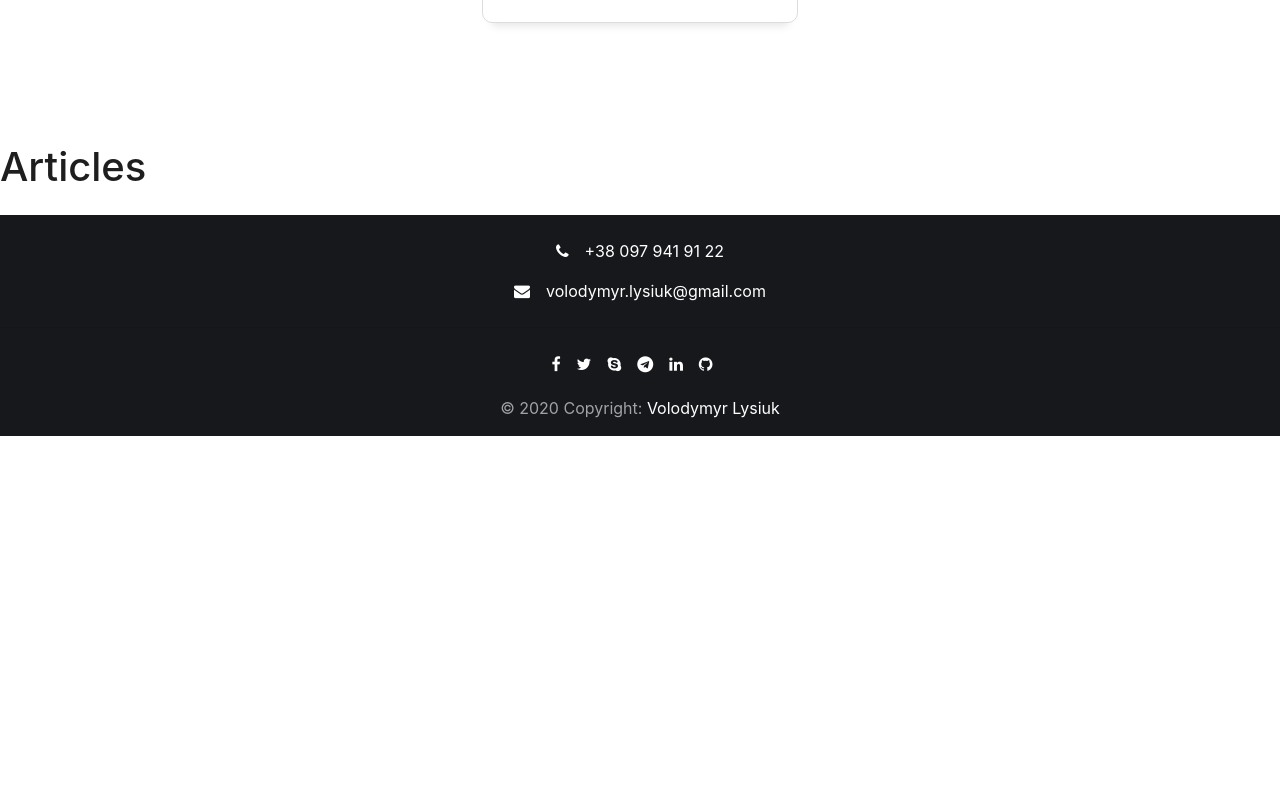
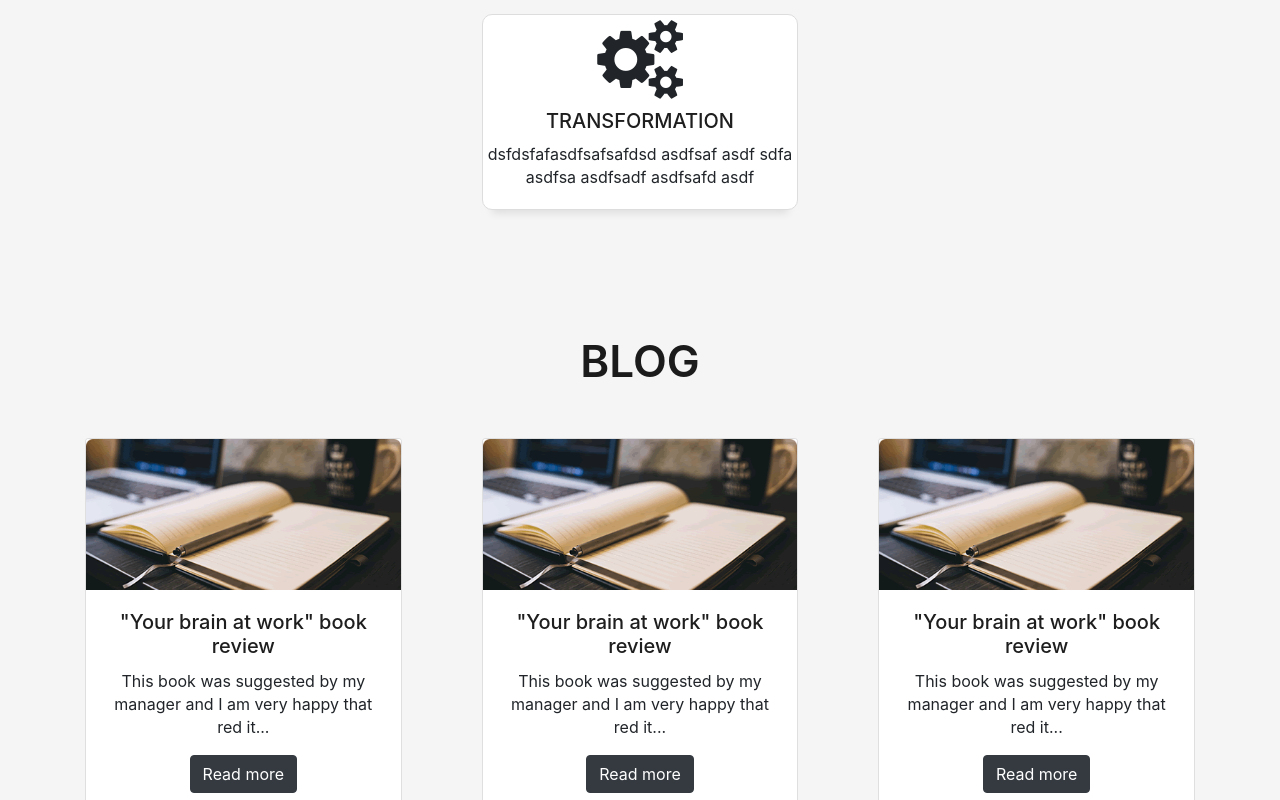
Before and after one commit to VLysiuk/vlysiuk.github.io, a React (Create React App) app: page / in a window 1280 px wide. Shown: the part 2000-2800 px from the top of the page. Before the commit the page ends 2436 px from the top, so only its background shows below. Built offline with nearby package versions, Linux system fonts and the light colour scheme.

Commit message:
added blog section; updated background and styles

```diff
--- a/src/About.js
+++ b/src/About.js
@@ -2,7 +2,8 @@ import React from "react"
 
 const About = (props) => {
   return (
-    <div class="container page" id="about">
+    <div class="page gray-page" id="about">
+      <div class="container box-shadow-full">
         <h3 class="page-title">About me</h3>
         <div class="row gutters-80">
               <div class="col-md-6">
@@ -49,7 +50,7 @@ const About = (props) => {
                 </div>
               </div>
             </div>
-
+        </div>
     </div>
   )
 }
--- a/src/App.css
+++ b/src/App.css
@@ -117,12 +117,22 @@ a:hover {
   text-transform: uppercase;
   color: #1B1B1B;
   font-weight: 600;
+  font-size: 44px;
 }
 
 .page {
-  margin-top: 100px;
-	margin-bottom: 100px;
+  padding-top: 100px;
+	padding-bottom: 5px;
 }
+
+.page-white {
+  background-color: white;
+}
+
+.extra-bottom-padding {
+  padding-bottom: 100px;
+}
+
 /*======================================
 //--//-->   NAVIGATION
 ======================================*/
@@ -551,6 +561,10 @@ a:hover {
 /*======================================
 //--//-->   SERVICES
 ======================================*/
+.gray-page {
+  background-color: #f5f5f5;
+}
+
 .service-box {
   display: block;
   padding: 4px;
@@ -570,12 +584,37 @@ a:hover {
 }
 
 /*======================================
+//--//-->   BLOG
+======================================*/
+
+.blog-box {
+  display: block;
+  margin-bottom: 20px;
+  line-height: 1.42857143;
+  background-color: #fff;
+  border: 1px solid #ddd;
+  border-radius: 10px;
+  -webkit-transition: border .2s ease-in-out;
+  -o-transition: border .2s ease-in-out;
+  transition: border .2s ease-in-out;
+}
+
+.blog-img {
+  display: block;
+  width: 100%;
+  height: auto;
+  margin-right: auto;
+  margin-left: auto;
+}
+
+/*======================================
 //--//-->   FOOTER
 ======================================*/
 .page-footer,.top-nav-collapse {
   background-color:#16181b;
   bottom: 0;
-    color: #fff;
+  color: #fff;
+  padding-top: 50px;
 }
 
 .footer-copyright {
@@ -591,3 +630,11 @@ footer.page-footer a {
 .mb-4, .my-4 {
   margin-bottom: 1.0rem!important;
 }
+
+.footer-line {
+  border: 0;
+  border-top: 1px solid #525B60;
+  display: block;
+  margin-top: 40px;
+  margin-bottom: 20px;
+}
--- a/src/Blog.js
+++ b/src/Blog.js
@@ -2,8 +2,46 @@ import React from "react"
 
 const Blog = (props) => {
   return (
-    <div>
-      <h1>Articles</h1>
+    <div class="page gray-page extra-bottom-padding" id="blog">
+    <div class="container">
+      <h3 class="page-title">Blog</h3>
+      <div class="row gutters-80">
+        <div class="col-md-4">
+          <div class="card blog-box text-center">
+            <img class="card-img-top blog-img" src={require('./assets/blog/blog-1.png')} alt="" />
+            <div class="card-body">
+              <h5 class="card-title">"Your brain at work" book review</h5>
+              <p class="card-text">This book was suggested by my manager and I am very happy that red it...</p>
+              <a href="#" class="btn btn-dark">Read more</a>
+            </div>
+          </div>
+        </div>
+        <div class="col-md-4">
+          <div class="card blog-box text-center">
+            <img class="card-img-top blog-img" src={require('./assets/blog/blog-1.png')} alt="" />
+            <div class="card-body">
+              <h5 class="card-title">"Your brain at work" book review</h5>
+              <p class="card-text">This book was suggested by my manager and I am very happy that red it...</p>
+              <a href="#" class="btn btn-dark">Read more</a>
+            </div>
+            <div class="card-footer text-muted">
+              <span class="text-left">October 17, 2020</span>
+              <span class="text-right"><i className="fa fa-clock"></i>5 min</span>
+            </div>
+          </div>
+        </div>
+        <div class="col-md-4">
+          <div class="card blog-box text-center">
+            <img class="card-img-top blog-img" src={require('./assets/blog/blog-1.png')} alt="" />
+            <div class="card-body">
+              <h5 class="card-title">"Your brain at work" book review</h5>
+              <p class="card-text">This book was suggested by my manager and I am very happy that red it...</p>
+              <a href="#" class="btn btn-dark">Read more</a>
+            </div>
+          </div>
+        </div>
+      </div>
+    </div>
     </div>
   )
 }
--- a/src/Services.js
+++ b/src/Services.js
@@ -2,7 +2,8 @@ import React from "react"
 
 const Services = (props) => {
   return (
-    <div class="container page" id="service">
+    <div class="page gray-page" id="service">
+    <div class="container" >
       <h3 class="page-title">Services</h3>
       <div class="row gutters-80">
           <div class="col-md-4">
@@ -39,6 +40,7 @@ const Services = (props) => {
           <div class="col-md-4"></div>
       </div>
     </div>
+    </div>
   )
 }
 
--- a/src/components/Footer.js
+++ b/src/components/Footer.js
@@ -3,14 +3,13 @@ import "bootstrap/dist/css/bootstrap.css";
 
 const Footer = (props) => {
     return(
-        <footer class="page-footer text-center font-small mt-4 wow fadeIn" id="contact">
-
+        <footer class="page-footer text-center font-small wow fadeIn" id="contact">
         <div class="pt-4">
             <p><i class="fa fa-phone mr-3"></i>+38 097 941 91 22</p>
             <p><i class="fa fa-envelope mr-3"></i>volodymyr.lysiuk@gmail.com</p>
         </div>
 
-        <hr class="my-4" />
+        <hr class="footer-line" />
 
         <div class="pb-1">
         <a href="https://www.facebook.com/volodymyr.lysiuk/" target="_blank" rel="noopener noreferrer">
```
Also changed, not shown: src/assets/blog/blog-1.png (added). Lines whose indentation alone changed are shown as unchanged.
